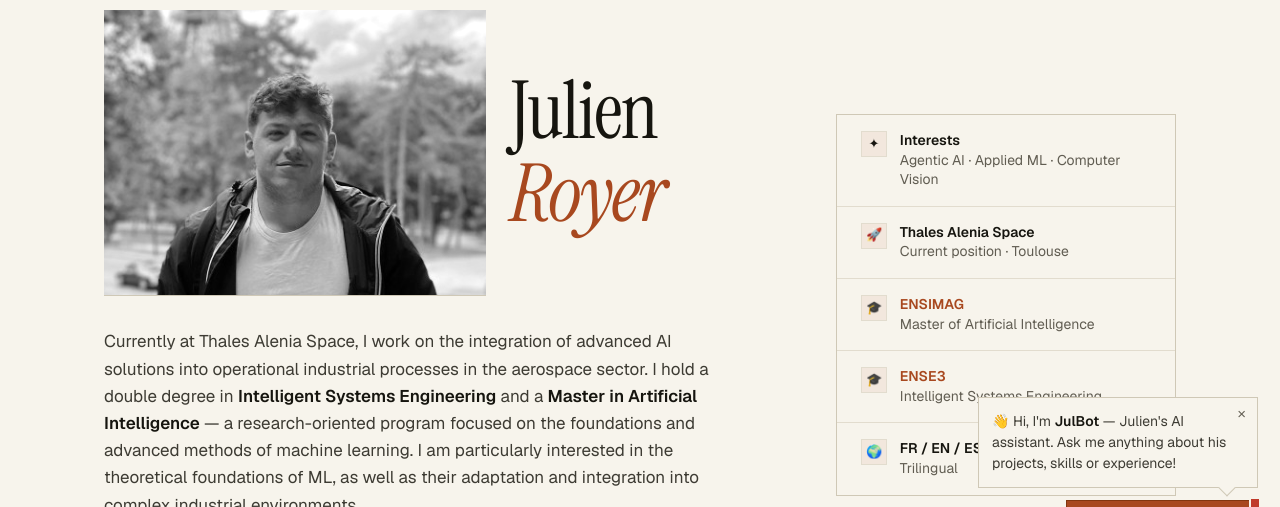
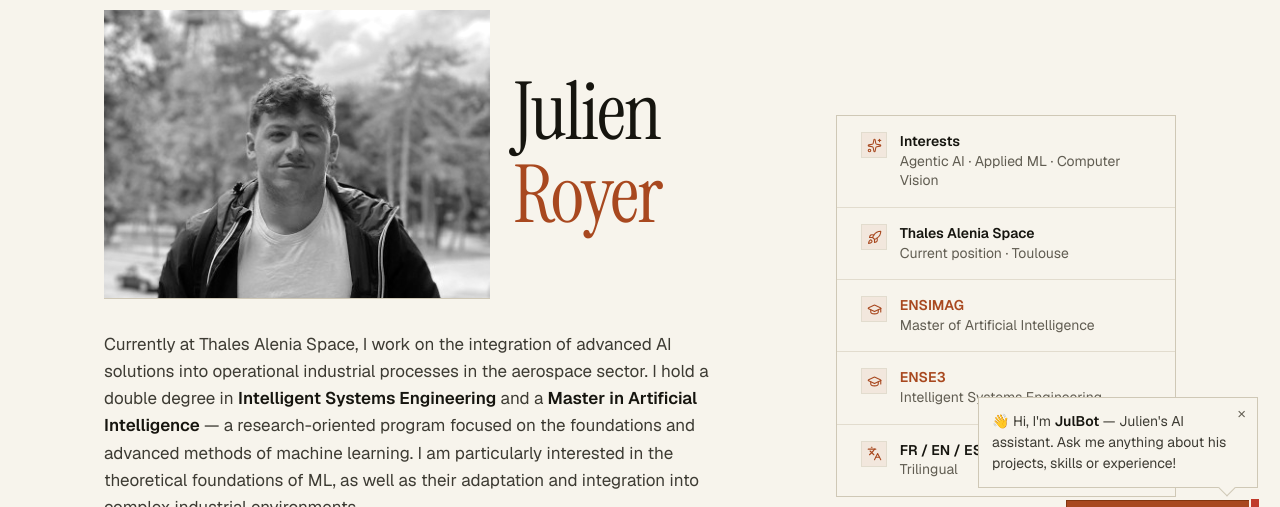
Before and after one commit to RoyerJu64/RoyerJu.github.io, a plain HTML site: page index.html in a window 1280 px wide. Shown: the part 204-711 px from the top of the page. Drawn offline with nearby package versions, Linux system fonts and the light colour scheme.

Commit message:
front updt

```diff
--- a/index.html
+++ b/index.html
@@ -125,12 +125,14 @@ h1.hero-name {
   letter-spacing: var(--tracking-display);
   color: var(--ink);
 }
-h1.hero-name em {
+h1.hero-name em,
+h1.hero-name .hero-name-accent {
   font-style: italic;
   color: var(--accent);
   -webkit-text-fill-color: currentColor;
   background: none;
 }
+h1.hero-name .hero-name-accent { font-style: normal; }
 .hero-bio {
   font-size: var(--step-0);
   color: var(--ink-2);
@@ -219,6 +221,11 @@ h1.hero-name em {
   border: var(--border);
   background: var(--accent-tint);
   font-size: 13px;
+  color: var(--accent);
+}
+.hero-card-icon svg {
+  width: 15px; height: 15px;
+  stroke-width: 1.75;
 }
 .hero-card-info { line-height: 1.4; }
 .hero-card-info strong { display: block; font-weight: 600; color: var(--ink); }
@@ -499,7 +506,7 @@ h2.section-title {
 .contact-intro {
   font-family: var(--font-display);
   font-size: var(--step-2);
-  font-style: italic;
+  font-style: normal;
   color: var(--ink);
   margin-bottom: var(--space-5);
   line-height: var(--lh-tight);
@@ -569,7 +576,7 @@ footer a { color: var(--accent); text-decoration: none; }
         <img src="photo.png" alt="Julien Royer" class="hero-photo" onerror="this.style.display='none';this.nextElementSibling.style.display='flex'">
         <div class="hero-avatar">JR</div>
       </div>
-      <h1 class="hero-name">Julien <em>Royer</em></h1>
+      <h1 class="hero-name">Julien <span class="hero-name-accent">Royer</span></h1>
     </div>
     <p class="hero-bio">
       Currently at Thales Alenia Space, I work on the integration of advanced AI solutions into operational industrial processes in the aerospace sector. I hold a double degree in <strong>Intelligent Systems Engineering</strong> and a <strong>Master in Artificial Intelligence</strong> — a research-oriented program focused on the foundations and advanced methods of machine learning. I am particularly interested in the theoretical foundations of ML, as well as their adaptation and integration into complex industrial environments.
@@ -584,35 +591,35 @@ footer a { color: var(--accent); text-decoration: none; }
   <div class="hero-right">
     <div class="hero-card">
       <div class="hero-card-row">
-        <div class="hero-card-icon">✦</div>
+        <div class="hero-card-icon"><i data-lucide="sparkles"></i></div>
         <div class="hero-card-info">
           <strong>Interests</strong>
           <span>Agentic AI · Applied ML · Computer Vision</span>
         </div>
       </div>
       <div class="hero-card-row">
-        <div class="hero-card-icon">🚀</div>
+        <div class="hero-card-icon"><i data-lucide="rocket"></i></div>
         <div class="hero-card-info">
           <strong>Thales Alenia Space</strong>
           <span>Current position · Toulouse</span>
         </div>
       </div>
       <div class="hero-card-row">
-        <div class="hero-card-icon">🎓</div>
+        <div class="hero-card-icon"><i data-lucide="graduation-cap"></i></div>
         <div class="hero-card-info">
           <a href="https://ensimag.grenoble-inp.fr/" target="_blank" class="hero-card-link"><strong>ENSIMAG</strong></a>
           <span>Master of Artificial Intelligence</span>
         </div>
       </div>
       <div class="hero-card-row">
-        <div class="hero-card-icon">🎓</div>
+        <div class="hero-card-icon"><i data-lucide="graduation-cap"></i></div>
         <div class="hero-card-info">
           <a href="https://ense3.grenoble-inp.fr/" target="_blank" class="hero-card-link"><strong>ENSE3</strong></a>
           <span>Intelligent Systems Engineering</span>
         </div>
       </div>
       <div class="hero-card-row">
-        <div class="hero-card-icon">🌍</div>
+        <div class="hero-card-icon"><i data-lucide="languages"></i></div>
         <div class="hero-card-info">
           <strong>FR / EN / ES</strong>
           <span>Trilingual</span>
@@ -680,7 +687,7 @@ footer a { color: var(--accent); text-decoration: none; }
         </div>
         <div class="tl-company">
           SOFRESID Engineering
-          <span class="tl-loc">· Pau, France 🏭</span>
+          <span class="tl-loc">· Pau, France</span>
         </div>
         <p class="tl-desc">Wrote calculation methods and sizing programs for valve engineering, applied to live Chemical industry projects. First professional experience with real industrial constraints, norms, and the gap between textbook and field engineering.</p>
         <div class="tl-tags">
@@ -716,7 +723,6 @@ footer a { color: var(--accent); text-decoration: none; }
           <li>Mathematical Optimisation</li>
           <li>AI Ethics</li>
         </ul>
-        <div class="edu-grade">GPA equivalent: 15.5 / 20</div>
       </div>
       <div class="edu-card reveal edu-ense3">
         <div class="edu-logo-row">
@@ -750,6 +756,7 @@ footer a { color: var(--accent); text-decoration: none; }
       </div>
       <div class="edu-card reveal edu-prepa">
         <div class="edu-logo-row">
+          <img src="assets/laprepadesinp.png" alt="La Prépa des INP" class="edu-logo edu-logo-wide">
           <div class="edu-period">2021 — 2023</div>
         </div>
         <div class="edu-school">La Prépa des INP — Bordeaux</div>
@@ -852,7 +859,7 @@ footer a { color: var(--accent); text-decoration: none; }
         <h2 class="section-title" style="text-align:center;margin-bottom:1.5rem">Let's work together</h2>
       </div>
       <p class="contact-intro reveal">
-        I'm looking for my next challenge — whether that's a research role, an AI engineering position, or something at the intersection of both.
+        I'm looking for my next challenge, whether that's a research role, an AI engineering position, or something at the intersection of both.
       </p>
       <div class="contact-links reveal">
         <a href="mailto:Julien.Royer1@grenobleinp.org" class="contact-btn">
@@ -1232,5 +1239,7 @@ document.querySelectorAll('.skill-fill').forEach(f => {
 })();
 </script>
 <!-- ============ /ASK-JULIEN CHAT WIDGET ============ -->
+<script src="https://unpkg.com/lucide@latest"></script>
+<script>lucide.createIcons();</script>
 </body>
 </html>
```
Also changed, not shown: assets/laprepadesinp.png (added).
